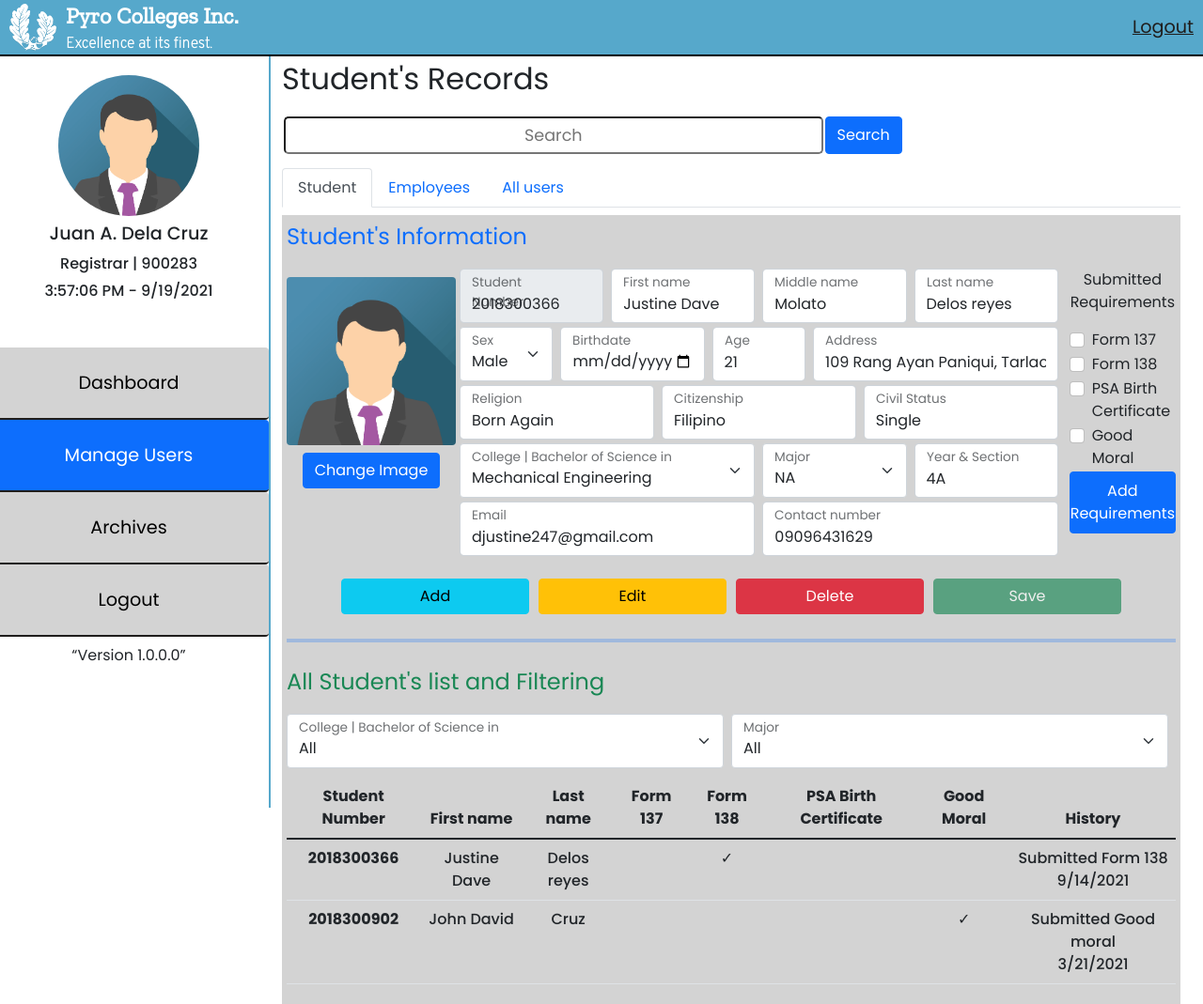
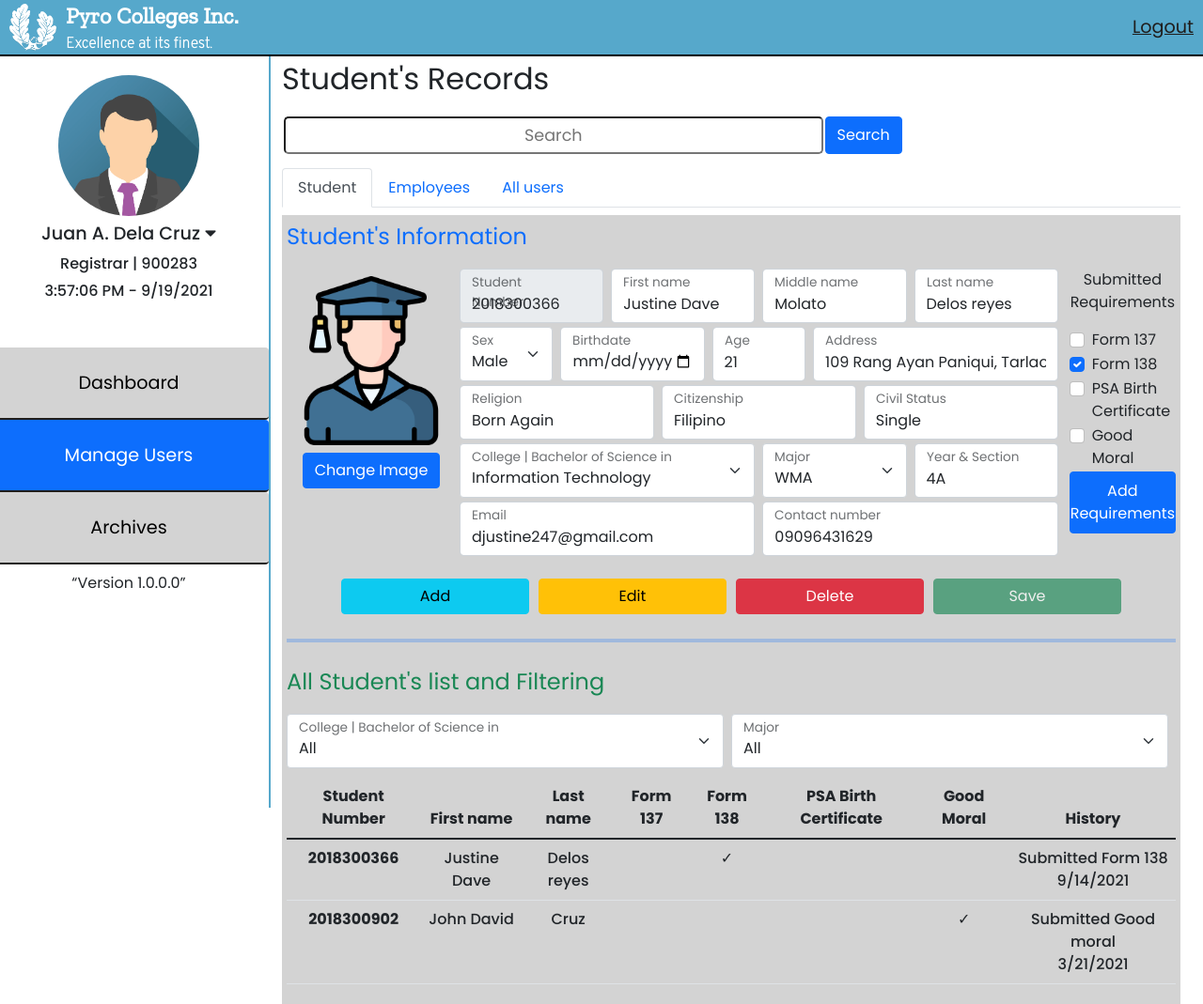
Before and after one commit to Pyro247/Billing-Management-System, a PHP site: page /html/registrar_access.php in a window 1280 px wide, after a click on "Manage Users". Shown: the whole page at 94% size. Run offline with PHP 8.4, Linux system fonts and the light colour scheme; some libraries are stand-ins or nearby versions.

Commit message:
Removed logout tab in registrar's page logout is available in nav bar added change password, email, and logout in left tab

```diff
--- a/css/registrar_access.css
+++ b/css/registrar_access.css
@@ -133,7 +133,7 @@
     flex-direction: column;
     margin: 0;
     border-bottom: 2px solid black;
-
+    transition: 300ms ease;
 }
 
 .logout__{
@@ -141,7 +141,12 @@
     right: 10px;
     color: var(--black-color);
     font-size: 1.2rem;
+    text-align: left;
 }
+
+
+
+
 
 .nav__bar .nav__bar_two img{
     width: 50px;
@@ -188,7 +193,12 @@
 
 }
 
-
+.upper-left-tab{
+    position: relative;
+}
+.upper-left-tab > *{
+    transition: 300ms ease;
+}
 
 
 .upper-left-tab img{
@@ -204,6 +214,44 @@
     margin: 0;
     font-weight: 500;
     margin-bottom: 5px;
+}
+
+.reg__name i{
+    cursor: pointer;
+}
+
+.profile_link{
+    padding: 5px;
+    display: flex;
+    opacity: 0;
+    flex-direction: column;
+    border-radius: 5px;
+    width: 225px;
+    margin: -20px auto 10px;
+    transition: 300ms ease;
+    height: 0;
+    box-shadow: 8px 11px 14px 0px rgba(0,0,0,0.75);
+    user-select: none;
+    pointer-events: none;
+}
+
+.profile_link.show{
+    opacity: 1;
+    height: 80px;
+    margin: 5px auto 10px;
+    user-select: auto;
+    pointer-events: auto;
+}
+
+.profile_link a:hover{
+    color: #0d6efd;
+}
+
+.profile_link a{
+    display: block;
+    margin-left: 10px;
+    color: var(--black-color);
+    text-decoration: none;
 }
 
 .nav-link.main__{
@@ -225,7 +273,7 @@ q{
 }
 
 
-.__reg-unreg, .__manage-users-p{
+.title_tab_universal{
     font-size: 2rem;
 }
 
@@ -303,7 +351,6 @@ q{
 
 .role_information{
     font-size: 1.5rem;
-
 }
 
 
--- a/css/sample.css
+++ b/css/sample.css
@@ -254,8 +254,8 @@
 
 
 .about_section .about_wrapper .about_wrapper_left img{
-    width: 550px;
-    height: 600px;
+    width: 600px;
+    height: 500px;
     margin-left: -100px;
     border-radius: 10px;
     border: 2px solid #7f7fd5;
@@ -292,8 +292,6 @@
     text-decoration: none;
     color: var(--black-color);
     border-bottom: 2px solid black;
-    position: absolute;
-    bottom: 10px;
 }
 
 
--- a/html/registrar_access.php
+++ b/html/registrar_access.php
@@ -57,7 +57,7 @@
           </div>
       </div>
       <a href="../index.html" class="logout__">Logout</a>
-  </div>
+    </div>
 
 
 
@@ -66,16 +66,20 @@
 
         <div class="upper-left-tab">
             <img src="..\images\registrar_img\sample_registrar_pic.png" alt="">
-            <p class="reg__name" style="font-size: 1.2rem;">Juan A. Dela Cruz</p>
+            <p class="reg__name" style="font-size: 1.2rem;">Juan A. Dela Cruz <i class="fas fa-caret-down" onclick="profile_link_show()   "></i></p>
+            <div class="profile_link" id="profile_link_id">
+              <a href="">My Email</a>
+              <a href="">Change Password</a>
+              <a href="">Logout</a>
+            </div>
             <p class="reg__name">Registrar | 900283</p>
             <p class="reg__name" id="reg-date-time"></p>
         </div>
 
             <div class="nav flex-column nav-pills pl-2 mt-5 align-middle" id="v-pills-tab" role="tablist" aria-orientation="vertical">
-                <a class="nav-link active main__" id="v-pills-dashboard-tab" data-toggle="pill" href="#v-pills-dashboard" role="tab" aria-controls="v-pills-home" aria-selected="true">Dashboard</a>
-                <a class="nav-link main__" id="v-pills-manage--users-tab" data-toggle="pill" href="#v-pills-manage-users" role="tab" aria-controls="v-pills-profile" aria-selected="false">Manage Users</a>
-                <a class="nav-link main__" id="v-pills-archives-tab" data-toggle="pill" href="#v-pills-archives" role="tab" aria-controls="v-pills-messages" aria-selected="false">Archives</a>
-                <a class="nav-link main__" id="v-pills-logout-tab" data-toggle="pill" href="#v-pills-logout" role="tab" aria-controls="v-pills-settings" aria-selected="false">Logout</a>
+                <a class="nav-link active main__" id="v-pills-dashboard-tab" data-toggle="pill" href="#v-pills-dashboard" role="tab" aria-controls="v-pills-dashboard" aria-selected="true">Dashboard</a>
+                <a class="nav-link main__" id="v-pills-manage--users-tab" data-toggle="pill" href="#v-pills-manage-users" role="tab" aria-controls="v-pills-manage-users" aria-selected="false">Manage Users</a>
+                <a class="nav-link main__" id="v-pills-archives-tab" data-toggle="pill" href="#v-pills-archives" role="tab" aria-controls="v-pills-archives" aria-selected="false">Archives</a>
                 <q class="mt-2">Version 1.0.0.0</q>
             </div>
         </div>
@@ -86,7 +90,7 @@
            <!-- Dashboard -->
           <div class="tab-content" id="v-pills-tabContent">
             <div class="tab-pane fade show active dashboard-tab" id="v-pills-dashboard" role="tabpanel" aria-labelledby="v-pills-dashboard-tab">
-                <p class="__reg-unreg">Unregistered Students</p>
+                <p class="title_tab_universal">Unregistered Students</p>
                 <form action="">
                   <input type="text" name="" id="" placeholder="Search">
                   <button type="button" class="btn btn-primary">Search</button>
@@ -213,7 +217,7 @@
 
             <!-- MANAGE USERS -->
             <div class="tab-pane fade manage-users-tab show" id="v-pills-manage-users" role="tabpanel" aria-labelledby="v-pills-manage-users-tab">
-              <p class="__manage-users-p" id="student_employee_all_id_text">Student's Records</p>
+              <p class="title_tab_universal" id="student_employee_all_id_text">Student's Records</p>
               <form action="">
                 <input type="text" name="" id="" placeholder="Search">
                 <button type="button" class="btn btn-primary">Search</button>
@@ -240,7 +244,7 @@
                       <div class="manage_users_universal_tab_lmr_parent">
 
                           <div class="manage_users_universal_left_tab">
-                          <img src="../images/registrar_img/sample_registrar_pic.png" class="rounded float-start" alt="...">
+                          <img src="../images/registrar_img/sample_student_pic.png" class="rounded float-start" alt="...">
                           <button type="button" class="btn btn-primary my-2">Change Image</button>
                           </div>
 
@@ -340,8 +344,8 @@
                                   <div class="form-floating">
                                     <select class="form-select" id="floatingSelect" aria-label="Floating label select example">
                                       <option value="BSIT" selected>Information Technology</option>
-                                      <option value="BSHTM" selected>Hotel Management and Tourism</option>
-                                      <option value="BSME" selected>Mechanical Engineering</option>
+                                      <option value="BSHTM">Hotel Management and Tourism</option>
+                                      <option value="BSME">Mechanical Engineering</option>
 
                                     </select>
                                     <label for="floatingSelect">College | Bachelor of Science in</label>
@@ -352,8 +356,8 @@
                                   <div class="form-floating">
                                     <select class="form-select" id="floatingSelect" aria-label="Floating label select example">
                                       <option value="BSIT" selected>WMA</option>
-                                      <option value="BSHTM" selected>TSM</option>
-                                      <option value="BSME" selected>NA</option>
+                                      <option value="BSHTM">TSM</option>
+                                      <option value="BSME">NA</option>
 
                                     </select>
                                     <label for="floatingSelect">Major</label>
@@ -395,7 +399,7 @@
                             </div>
 
                             <div class="form-check">
-                              <input class="form-check-input" type="checkbox" value="" id="flexCheckChecked">
+                              <input class="form-check-input" type="checkbox" value="" id="flexCheckChecked" checked>
                               <label class="form-check-label" for="flexCheckChecked">
                                 Form 138
                               </label>
@@ -515,7 +519,7 @@
                   <div class="manage_users_universal_tab_lmr_parent">
 
                       <div class="manage_users_universal_left_tab">
-                      <img src="../images/registrar_img/example_employee.png" class="rounded float-start" alt="...">
+                      <img src="../images/registrar_img/sample_employee_pic.png" class="rounded float-start" alt="...">
                       <button type="button" class="btn btn-primary my-2">Change Image</button>
                       </div>
 
@@ -810,7 +814,7 @@
 
             <!-- ARCHIVES -->
             <div class="tab-pane fade archive-tab" id="v-pills-archives" role="tabpanel" aria-labelledby="v-pills-archives-tab">
-              <p class="__manage-users-p" id="student_employee_all_id_text">Archives</p>
+              <p class="title_tab_universal" id="student_employee_all_id_text">Archives</p>
 
               <form action="">
                 <input type="text" name="" id="" placeholder="Search">
@@ -943,35 +947,6 @@
             </div>
 
 
-            <div class="tab-pane fade" id="v-pills-logout" role="tabpanel" aria-labelledby="v-pills-logout-tab">
-              <div class="table__" style="overflow-x: auto;">
-                <p class="__manage-users-p" id="student_employee_all_id_text">CHANGES MADE</p>
-                <table class="table">
-                    <thead class="thead-light">
-                      <tr>
-                        <th scope="col">Student ID</th>
-                        <th scope="col">First name</th>
-                        <th scope="col">Last name</th>
-                        <th scope="col">Course</th>
-                        <th scope="col">Changes Made</th>
-
-                      </tr>
-                    </thead>
-                    <tbody>
-                      <tr>
-                        <th scope="row">2018300366</th>
-                        <td>Justine Dave</td>
-                        <td>DelosReyes</td>
-                        <td>BSIT</td>
-                        <td>Changed Last name</td>
-
-
-                      </tr>
-
-                    </tbody>
-                  </table>
-                </div>
-            </div>
           </div>
         </div>
     </div>
@@ -1028,6 +1003,11 @@
             change_tab();
           });
 
+          function profile_link_show(){
+            let profile_link = document.getElementById('profile_link_id');
+          profile_link.classList.toggle('show');
+          }
+
 
       </script>
 
--- a/index.html
+++ b/index.html
@@ -119,8 +119,8 @@
 
 
      <!-- Mission Vission Objectives -->
-     <div class="mvo_section" id="mvo" data-aos="fade-down">
-        <img src="./images/index_img/MVO.png" alt="">
+     <div class="mvo_section" id="mvo">
+        <img src="./images/index_img/MVO.png" alt=""  data-aos="fade-down">
         <div class="mvo_wrapper">
             <div class="mvo mission" data-aos="fade-right">
                 <h3>Mission</h3>
```
Also changed, not shown: images/registrar_img/sample_employee_pic.png (renamed from images/registrar_img/example_employee.png), images/registrar_img/sample_student_pic.png (added).
